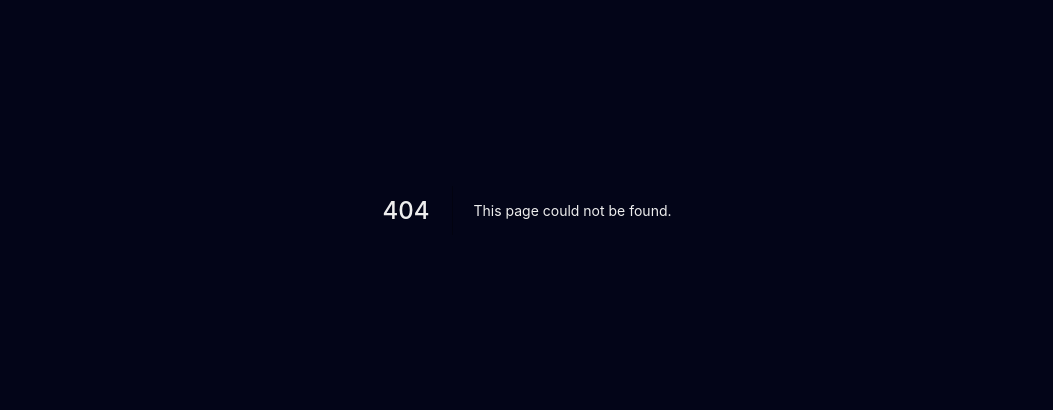
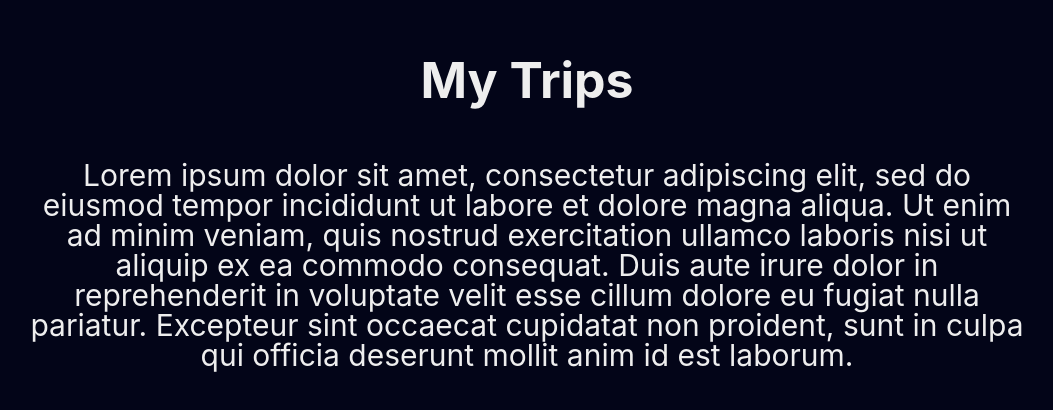
Before and after one commit to romulorod/My-Trips-Journal, a Next.js app: page /about in a window 1280 px wide. Before the commit this address had no page. Shown: the part 190-600 px from the top of the page, without its empty margins (113-1166 px from the left). Built offline with nearby package versions, Linux system fonts and the light colour scheme.

Commit message:
Creating Map Component, tests and configuring graphql lib

```diff
--- a/package.json
+++ b/package.json
@@ -16,9 +16,12 @@
     ]
   },
   "dependencies": {
+    "@styled-icons/evaicons-outline": "^10.34.0",
     "@typescript-eslint/eslint-plugin": "^5.10.1",
     "@typescript-eslint/parser": "^5.10.1",
     "eslint-plugin-react": "^7.28.0",
+    "graphql": "^16.3.0",
+    "graphql-request": "^4.0.0",
     "leaflet": "^1.7.1",
     "next": "12.0.9",
     "next-pwa": "^5.4.4",
--- /dev/null
+++ b/src/Templates/About/About.tsx
@@ -0,0 +1,25 @@
+import * as S from './styles'
+import LinkWrapper from 'components/LinkWrapper/LinkWrapper'
+import { CloseOutline } from '@styled-icons/evaicons-outline'
+
+const AboutTemplate = () => (
+  <S.Content>
+    <LinkWrapper href="/">
+      <CloseOutline size={32} aria-label="Close" />
+    </LinkWrapper>
+    <S.Heading>My Trips</S.Heading>
+    <S.Body>
+      <p>
+        Lorem ipsum dolor sit amet, consectetur adipiscing elit, sed do eiusmod
+        tempor incididunt ut labore et dolore magna aliqua. Ut enim ad minim
+        veniam, quis nostrud exercitation ullamco laboris nisi ut aliquip ex ea
+        commodo consequat. Duis aute irure dolor in reprehenderit in voluptate
+        velit esse cillum dolore eu fugiat nulla pariatur. Excepteur sint
+        occaecat cupidatat non proident, sunt in culpa qui officia deserunt
+        mollit anim id est laborum.
+      </p>
+    </S.Body>
+  </S.Content>
+)
+
+export default AboutTemplate
--- /dev/null
+++ b/src/Templates/About/styles.ts
@@ -0,0 +1,26 @@
+import styled from 'styled-components'
+
+export const Content = styled.section`
+  text-align: center;
+  display: flex;
+  align-items: center;
+  justify-content: center;
+  flex-direction: column;
+  height: 100vh;
+  max-width: var(--container);
+  margin: auto;
+`
+
+export const Heading = styled.h1`
+  font-size: var(--large);
+  margin-bottom: var(--large);
+`
+
+export const Body = styled.div`
+  // serve para estilos do body
+  // p, a, ul, li, blockquote
+  p {
+    font-size: var(--medium);
+    line-height: var(--medium);
+  }
+`
--- /dev/null
+++ b/src/components/LinkWrapper/LinkWrapper.tsx
@@ -0,0 +1,17 @@
+import Link from 'next/link'
+import * as S from './styles'
+
+type LinkWrapperProps = {
+  href: string
+  children: React.ReactNode
+}
+
+const LinkWrapper = ({ href, children }: LinkWrapperProps) => (
+  <S.Wrapper>
+    <Link href={href}>
+      <div>{children}</div>
+    </Link>
+  </S.Wrapper>
+)
+
+export default LinkWrapper
--- /dev/null
+++ b/src/components/LinkWrapper/styles.ts
@@ -0,0 +1,19 @@
+import styled from 'styled-components'
+
+export const Wrapper = styled.div`
+  position: fixed;
+  top: var(--medium);
+  right: var(--medium);
+  z-index: 1100; // leaflet has z-index 1000
+  color: var(--white);
+  cursor: pointer;
+
+  svg {
+    transition: color 0.3 ease-in-out;
+  }
+  &:hover {
+    svg {
+      color: var(--highlight);
+    }
+  }
+`
--- /dev/null
+++ b/src/pages/about.tsx
@@ -0,0 +1,5 @@
+import AboutTemplate from 'Templates/About/About'
+
+const About = () => <AboutTemplate />
+
+export default About
```
Also changed, not shown: src/components/LinkWrapper/test.tsx (added, +12 -0 lines), src/components/Map/Map.tsx (+26 -6 lines), src/components/Map/test.tsx (added, +40 -0 lines), src/components/pages/_app.tsx (deleted, +0 -32 lines), src/graphql/client.ts (added, +11 -0 lines), src/pages/index.tsx (+10 -1 lines), 1 other file (tests, documents, lock files or other folders).
